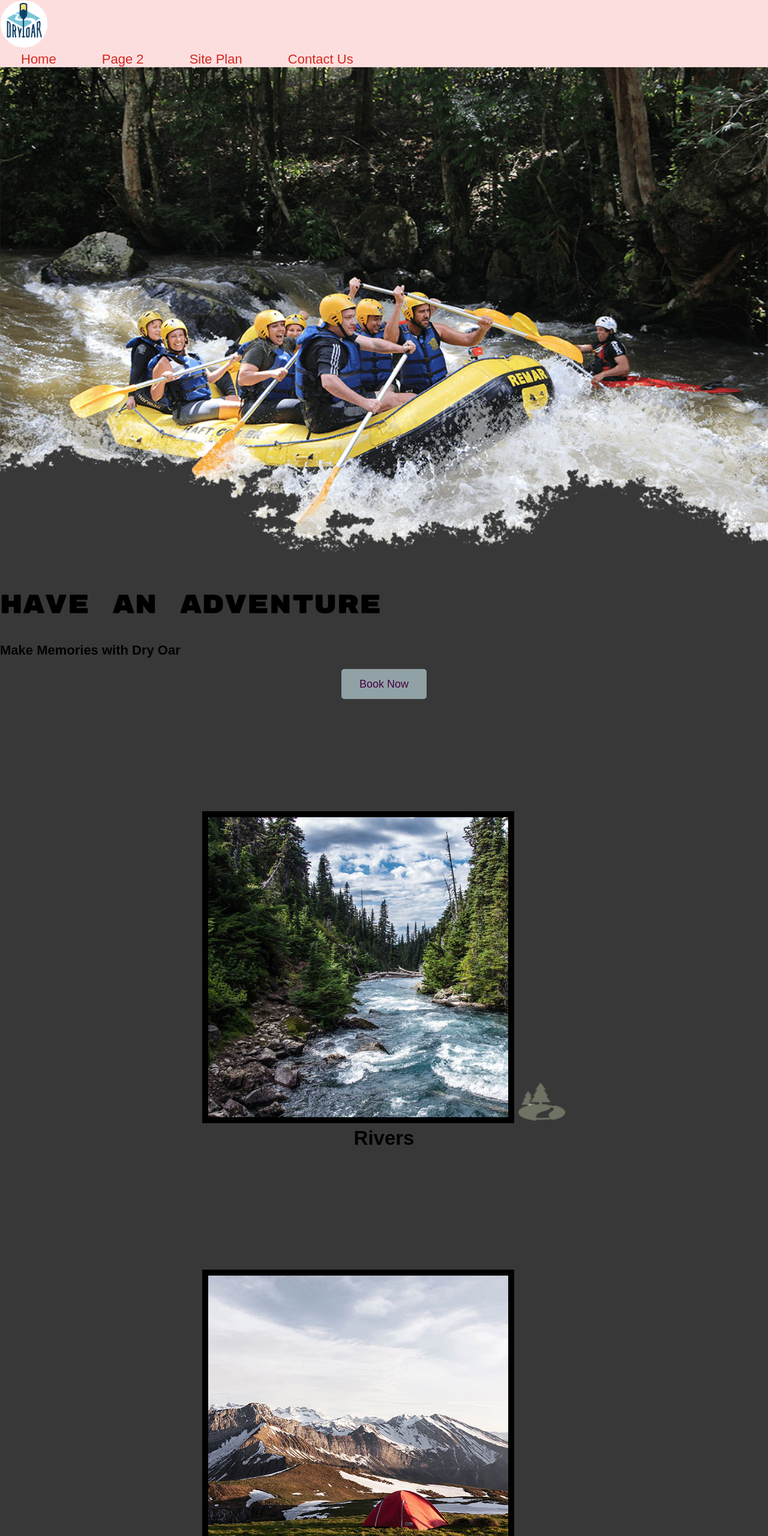
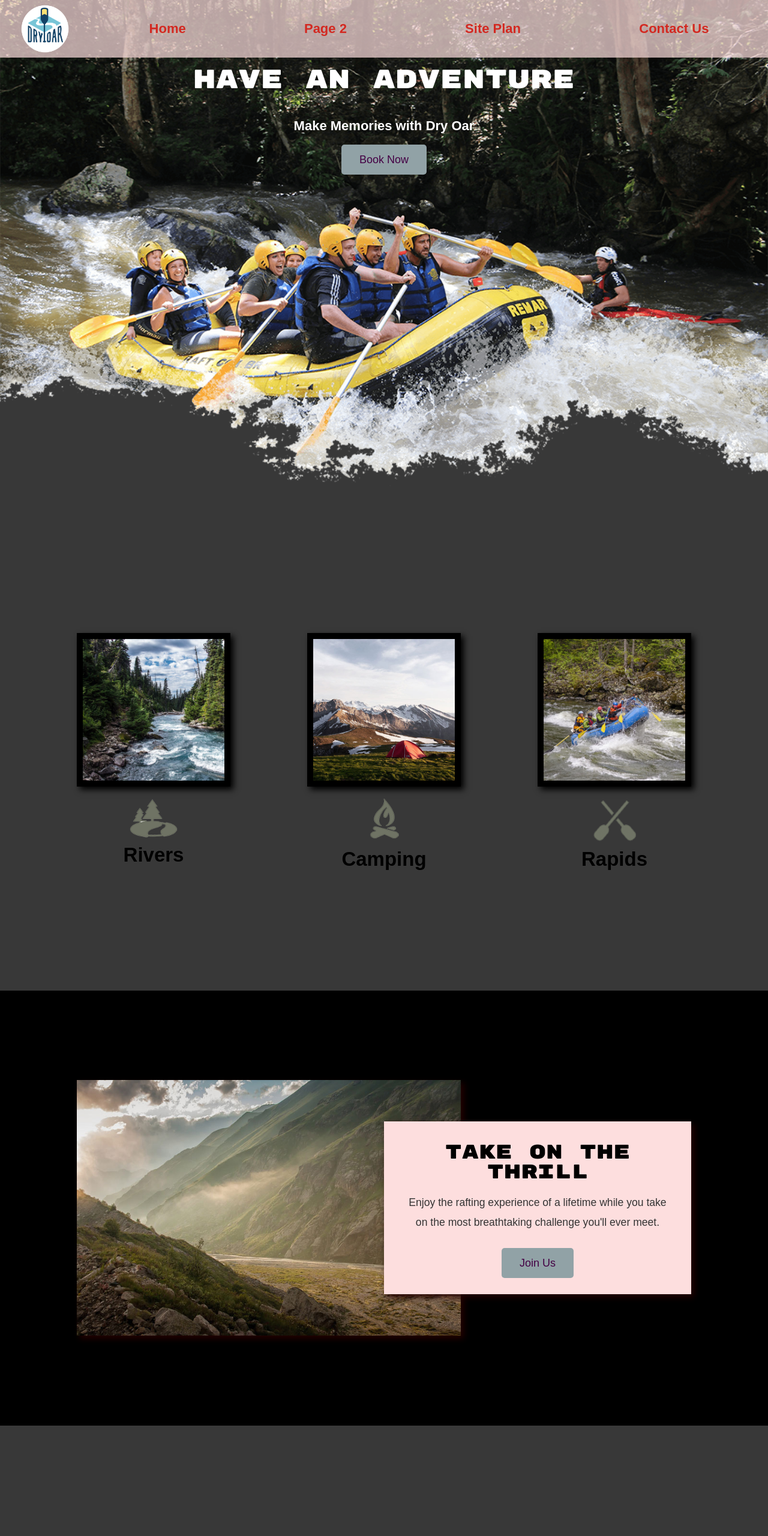
Before and after one commit to BigBrainEcho/wdd130, a plain HTML site: page wwr/index.html in a window 1280 px wide. Shown: the top 2560 px of the page at 60% size. Drawn offline with Linux system fonts and the light colour scheme; a web font is replaced by a local one.

Commit message:
wwr complete

```diff
--- a/wwr/index.html
+++ b/wwr/index.html
@@ -19,7 +19,7 @@
         </header>
         <div id="hero">
             <div id="hero-box"><img id="hero-img" src="images/hero.png" alt="People enjoying rafting"></div>
-            <section id="home-msg">
+            <section id="hero-msg">
                 <h1 class="home-title">Have An Adventure</h1>
                 <h4>Make Memories with Dry Oar</h4>
                 <div class="button-box">
--- a/wwr/styles/style.css
+++ b/wwr/styles/style.css
@@ -16,20 +16,90 @@ h2 {
     margin: 0 auto;
 }
 header {
-    background-color: #fddede;
+    display: grid;
+    grid-template-columns: 150px auto;
+    background-color: #fddedeb6;
+}
+nav {
+    display: flex;
+    justify-content: space-around;
 }
 nav a {
     text-align: center;
+    font-weight: 600;
     color: #d32921;
     text-decoration: none;
     padding: 35px;
 }
 nav a:hover {
-    background-color: #3b86ff;
+    background-color: #3b86ffb6;
     color: #ff3c73;
+}
+
+#hero {
+    display: grid;
+    grid-template-columns: 1fr 3fr 1fr;
+    margin-top: -100px;
+}
+#hero-box {
+    grid-column: 1/4;
+    grid-row: 1/3;
+    z-index: -1;
+}
+#hero-msg {
+    grid-column: 2/3;
+    grid-row: 1/3;
+    margin-top: 100px;
 }
 #hero-msg h1, #hero-msg h4 {
     text-align: center;
+    color: white;
+}
+#hero-img {
+    width: 100%;
+}
+
+.home-grid {
+    display: grid;
+    grid-template-columns: repeat(10,1fr);
+}
+.card-img, .mountains {
+    width: 100%
+}
+.card-img {
+    border: 10px solid #000000;
+    transition: transform .5s;
+    box-shadow: 5px 5px 10px #000000;
+}
+.card-img:hover {
+    opacity: .6s;
+    transform: scale(1.1);
+}
+.mountains {
+    grid-column: 2/7;
+    grid-row: 5/8;
+    box-shadow: 5px 5px 10px #230000;
+}
+.rivers-card, .camping-card, .rapids-card {
+    margin: 200px 0;
+}
+.rivers-card {
+    grid-column: 2/4;
+    grid-row: 2/3;
+}
+.camping-card{
+    grid-column: 5/7;
+    grid-row: 2/3;
+}
+.rapids-card {
+    grid-column: 8/10;
+    grid-row: 2/3;
+}
+#background {
+    height: 725px;
+    background-color: black;
+    grid-column: 1/11;
+    grid-row: 4/9;
 }
 .button-box {
     text-align: center;
@@ -39,10 +109,6 @@ main section {
 }
 main section img {
     box-sizing: border-box;
-}
-#background {
-    height: 725px;
-    background-color: black;
 }
 .book, .join {
     margin-top: 50px;
@@ -61,6 +127,9 @@ main section img {
     padding: 35px;
     line-height: 1.5em;
     background-color: #fddede;
+    grid-column: 6/10;
+    grid-row: 6/7;
+    box-shadow: 5px 5px 10px #230000;
 }
 .msg h2 {
     font-family: "Rubik Mono One", monospace;
@@ -73,7 +142,11 @@ main section img {
     font-size: .8em;
     color: #343434;
 }
+
 footer {
+    display: flex;
+    justify-content: space-around;
+    align-items: center;
     margin-top: 200px;
     padding: 25px 50px;
     background-color: #d32921;
@@ -113,15 +186,54 @@ h4 {
     padding-top: 10px;
     width: 80px;
 }
-#hero-img {
-    width: 100%;
-}
 #logo_link {
     padding-top: 5px;
+    justify-self: center;
+    align-self: center;
 }
-.rivers-card, .camping-card, .rapids-card {
-    margin: 200px 0;
+
+
+
+@media screen and (max-width: 900px) {
+    #hero, .home-grid {
+        display: block;
+        height: auto;
+    }
+    nav, footer {
+        flex-direction: column;
+    }
+    nav a {
+        display: block;
+        padding: 15px;
+    }
+    #hero {
+        margin-top: 0;
+    }
+    #hero-msg {
+        margin-top: 0;
+    }
+    #hero-msg h4 {
+        display: none;
+    }
+    #hero-msg h1 {
+        color: #aaa9a9;
+    }
+    .home-title {
+        font-size: 25px;
+    }
+    .rivers-card, .camping-card, .rapids-card {
+        margin: 50px auto;
+        width: 60%;
+    }
+    #background {
+        display: none;
+    }
+    .mountains, .msg {
+        display: block;
+        width: 80%;
+        margin: 0 auto;
+    }
+    footer {
+        margin-top: 25px;
+    }
 }
-.card-img {
-    border: 10px solid #000000;
-}
```
Also changed, not shown: 1 other file.
